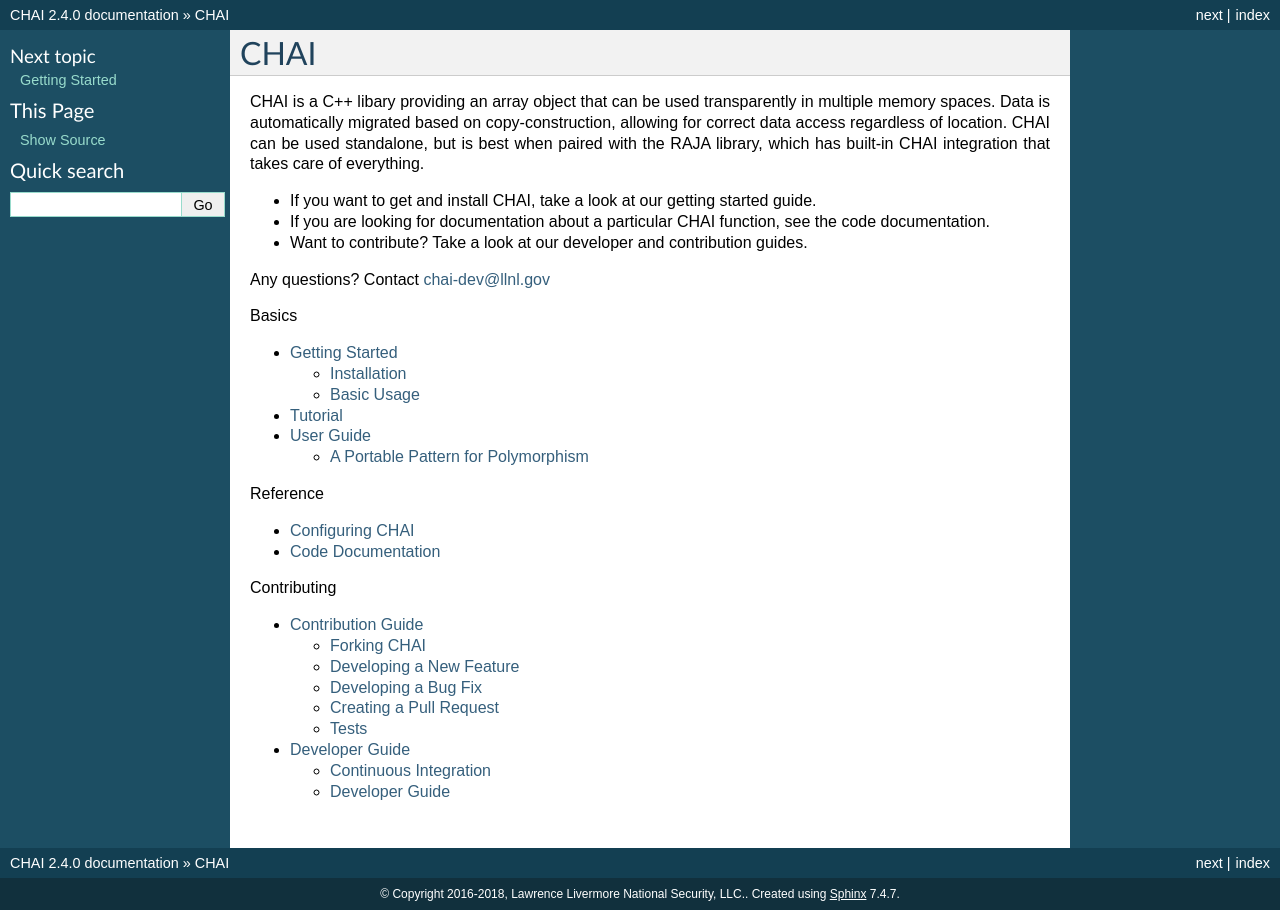
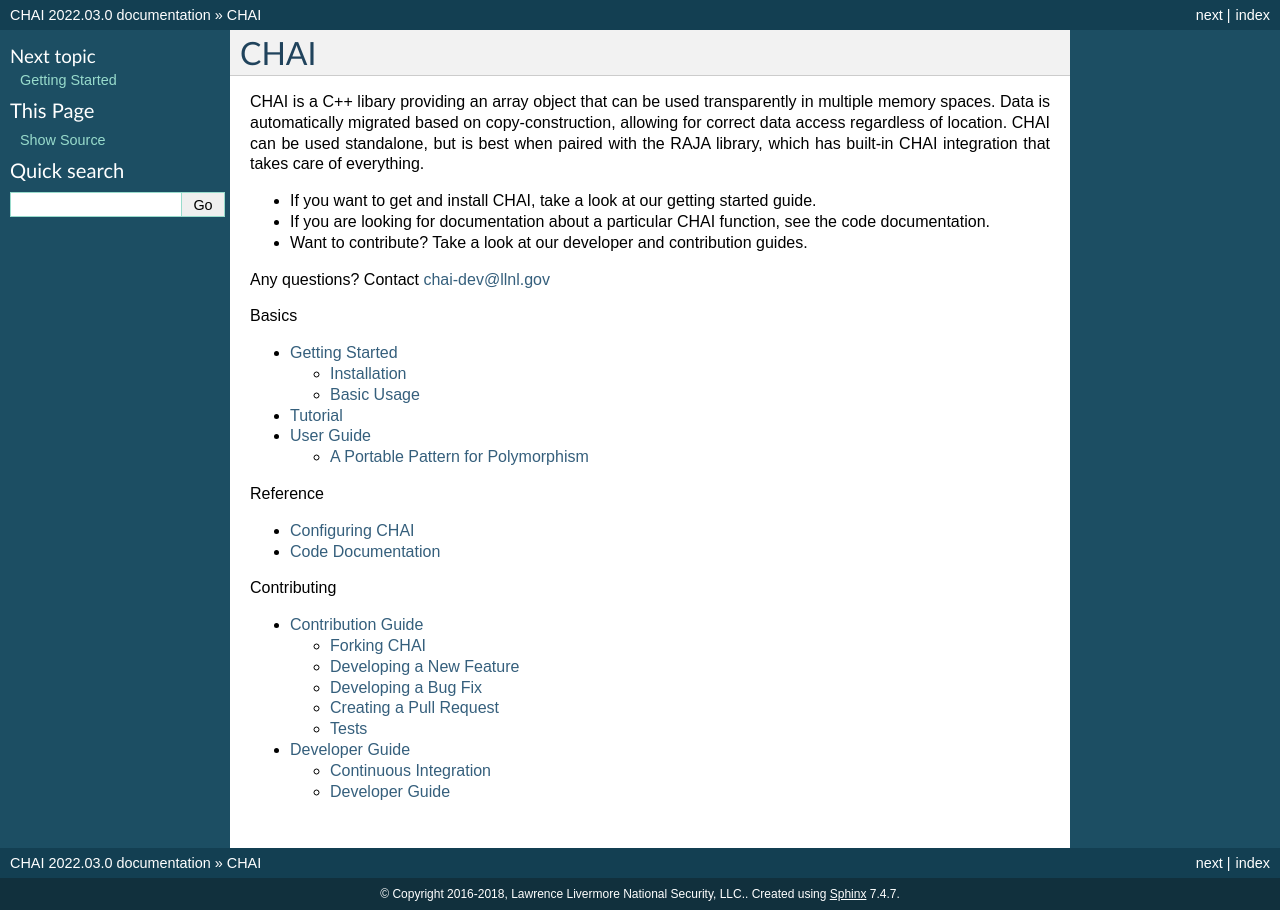
Before and after one commit to LLNL/CHAI, a Sphinx documentation site: the page built from docs/sphinx/index.rst, in a window 1280 px wide. Built offline with Sphinx 7.4.7, drawn with Linux system fonts in a browser that asks for light colours.

Commit message:
Update release number

```diff
--- a/CMakeLists.txt
+++ b/CMakeLists.txt
@@ -11,7 +11,7 @@
 include(CMakeDependentOption)
 include(CMakePackageConfigHelpers)
 
-project(Chai LANGUAGES CXX VERSION 2.4.0)
+project(Chai LANGUAGES CXX VERSION 2022.03.0)
 cmake_minimum_required(VERSION 3.9)
 
 include(cmake/SetupChaiOptions.cmake)
--- a/docs/sphinx/conf.py
+++ b/docs/sphinx/conf.py
@@ -61,9 +61,9 @@
 # built documents.
 #
 # The short X.Y version.
-version = u'2.4'
+version = u'2022.03'
 # The full version, including alpha/beta/rc tags.
-release = u'2.4.0'
+release = u'2022.03.0'
 
 # The language for content autogenerated by Sphinx. Refer to documentation
 # for a list of supported languages.
```
Also changed, not shown: README.md (+1 -1 lines), 2 other files.
